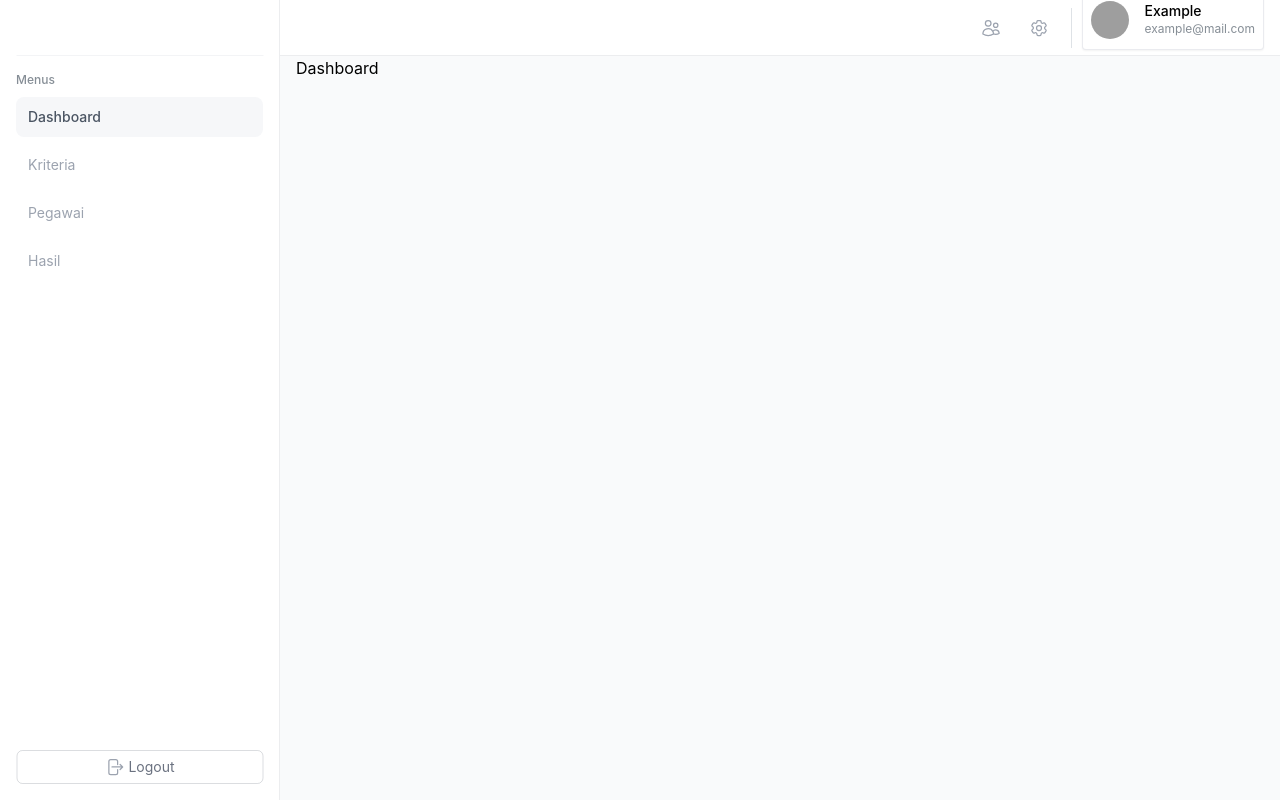
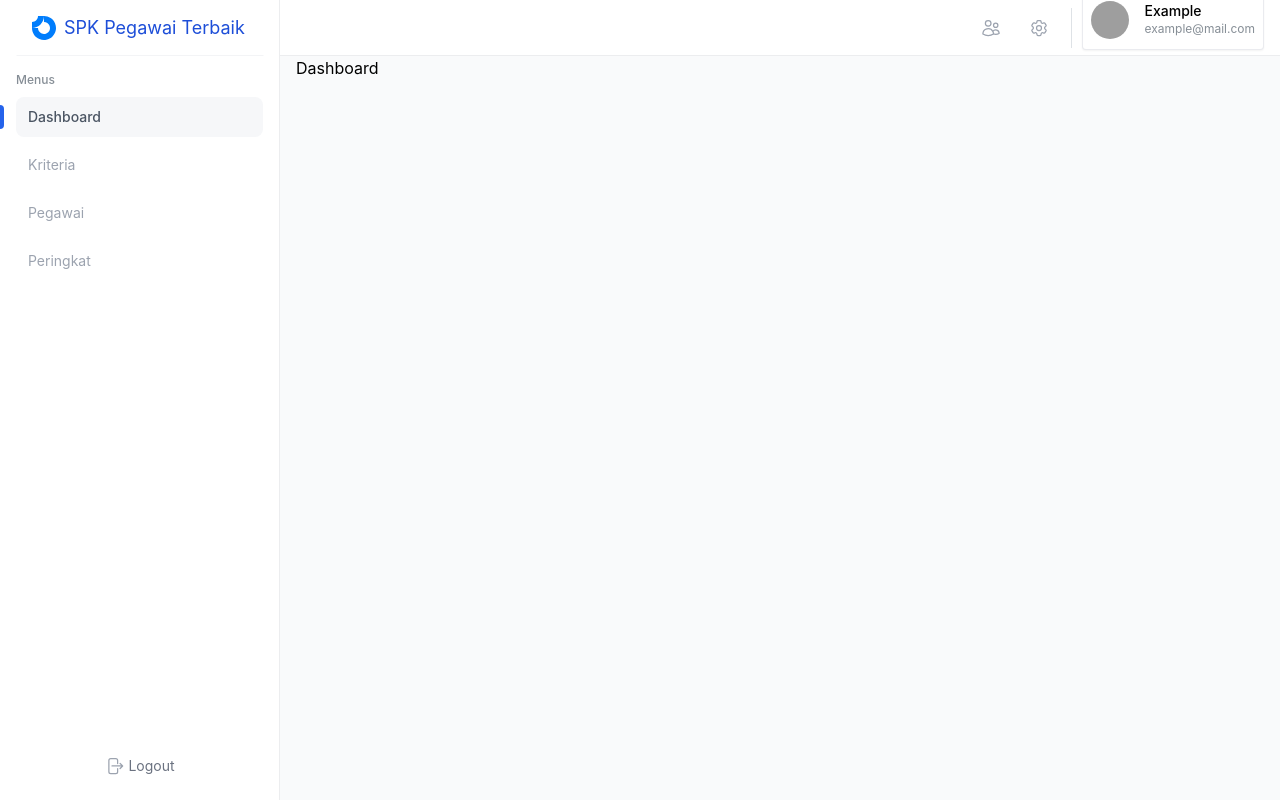
Before and after one commit to mmulyana/spk-frontend, a React (Vite) app: page /dashboard in a window 1280 px wide. Built offline with nearby package versions, Linux system fonts and the light colour scheme; grey boxes are pictures that could not be loaded.

Commit message:
feat: update sidebar

```diff
--- a/src/components/sidebar/index.jsx
+++ b/src/components/sidebar/index.jsx
@@ -3,12 +3,13 @@ import { Text, Group, Button, Flex } from '@mantine/core'
 import { Link, matchPath } from 'react-router-dom'
 import { PATH } from '../../utils/constant/_path'
 import { ArrowRightStartOnRectangleIcon } from '@heroicons/react/24/solid'
+import Logo from '../logo'
 
 const MainMenu = [
   { label: 'Dashboard', path: PATH.DASHBOARD },
   { label: 'Kriteria', path: PATH.DASHBOARD_CRITERIA },
   { label: 'Pegawai', path: PATH.DASHBOARD_EMPLOYEE },
-  { label: 'Hasil', path: PATH.DASHBOARD_RESULT },
+  { label: 'Peringkat', path: PATH.DASHBOARD_RESULT },
 ]
 
 export default function Sidebar() {
@@ -20,12 +21,15 @@ export default function Sidebar() {
         to={menu.path}
         key={menu.label}
         className={[
-          'hover:bg-white text-sm py-2.5 px-3 rounded-lg',
+          'hover:bg-white text-sm py-2.5 px-3 rounded-lg relative',
           isActive(menu.path)
-            ? 'bg-[#F6F7F9] text-gray-600 font-medium hover:bg-[#EBEDF1]'
-            : 'text-gray-400 hover:text-gray-600 hover:bg-[#F6F7F9]',
+            ? 'bg-[#F6F7F9] text-gray-600 font-medium hover:bg-gray-100'
+            : 'text-gray-400 hover:text-gray-600 hover:bg-gray-50',
         ].join(' ')}
       >
+        {isActive(menu.path) && (
+          <div className='h-6 w-1 rounded-r-xl bg-blue-600 absolute top-1/2 -translate-y-1/2 -left-4'></div>
+        )}
         {menu.label}
       </Link>
     ))
@@ -33,6 +37,12 @@ export default function Sidebar() {
   return (
     <nav className='px-4 border-r border-gray-600/10 w-[280px] fixed h-screen bg-white'>
       <div className='w-full h-14 px-4 relative'>
+        <Flex align='center' h={56} gap={8}>
+          <Logo />
+          <p className='text-blue-700 text-lg capitalize m-0'>
+            SPK Pegawai Terbaik
+          </p>
+        </Flex>
         <div className='w-full h-[1.5px] bg-gray-100 absolute bottom-0 left-1/2 -translate-x-1/2'></div>
       </div>
       <div className='mt-4'>
@@ -48,8 +58,8 @@ export default function Sidebar() {
         <Button
           w='100%'
           unstyled
-          className='border border-gray-600/20 text-gray-500 rounded-md text-sm'
-          py={6}
+          className='text-gray-500 rounded-md text-sm hover:bg-[#F6F7F9] hover:text-gray-600'
+          py={8}
         >
           <Flex align='center' justify='center' gap={4}>
             <ArrowRightStartOnRectangleIcon className='h-5 w-5 text-gray-400' />
```
